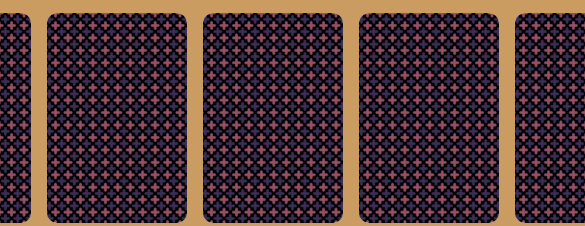
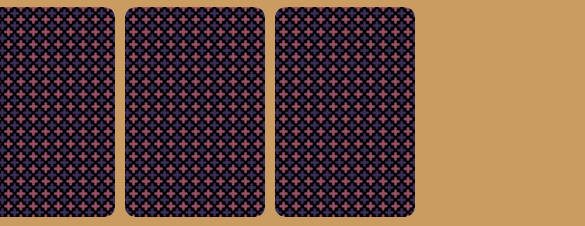
Before and after one commit to LooperShowcase/GameDiv-ayman-om-23, a plain HTML site: page index.html in a window 390 px wide. Shown: the part 303-529 px from the top of the page, 585 px wide, since content can reach past the window. Drawn offline with Linux system fonts and the light colour scheme.

Commit message:
Update style.css

```diff
--- a/style.css
+++ b/style.css
@@ -57,7 +57,7 @@ body{background-color: rgb(202, 156, 97);}
     h1 {
       font-size: 36px;
     }
-    .cards {
+    #cards {
       grid-template-columns: repeat(3, 140px);
       grid-template-rows: repeat(4, 210px);
       grid-gap: 10px;
```
